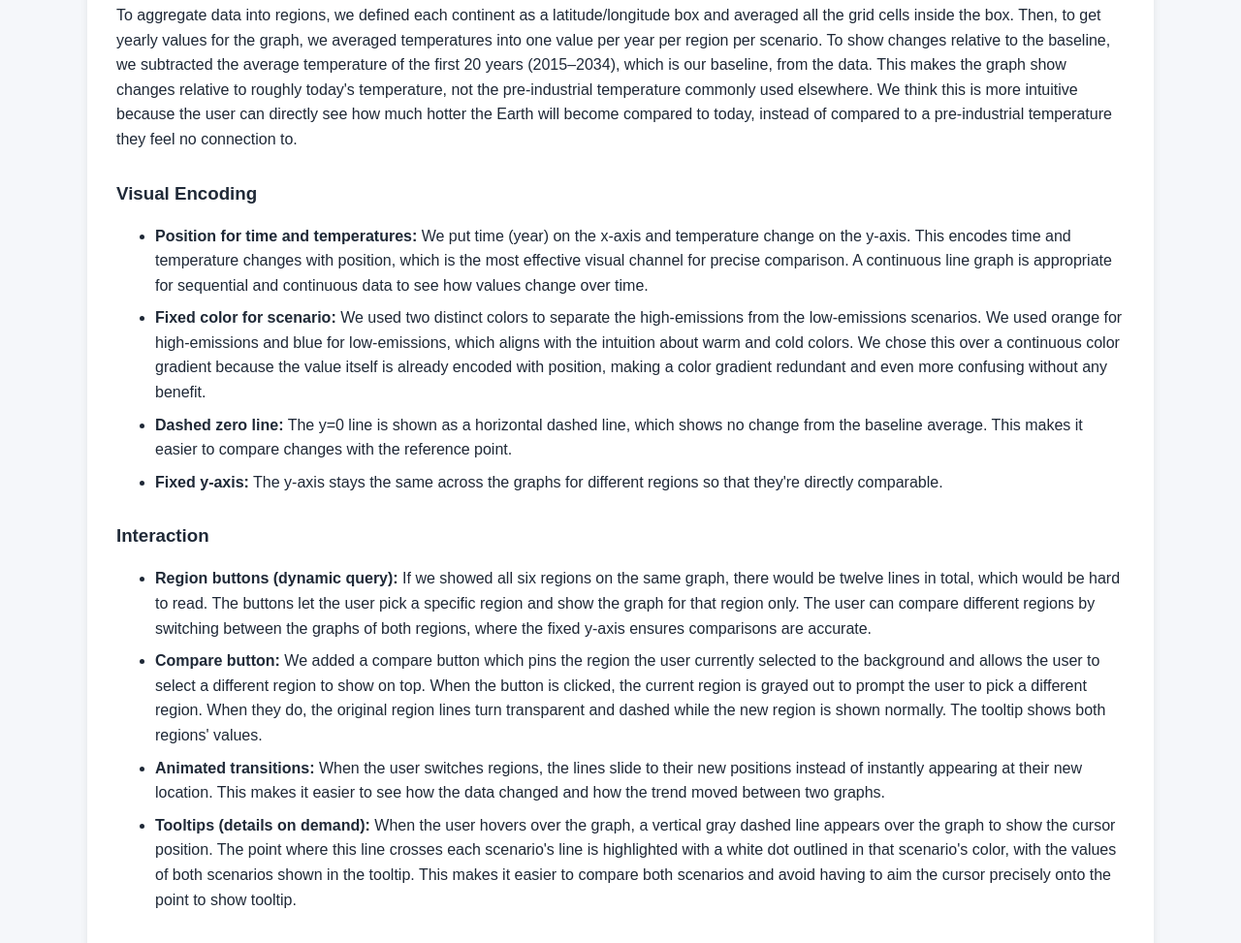
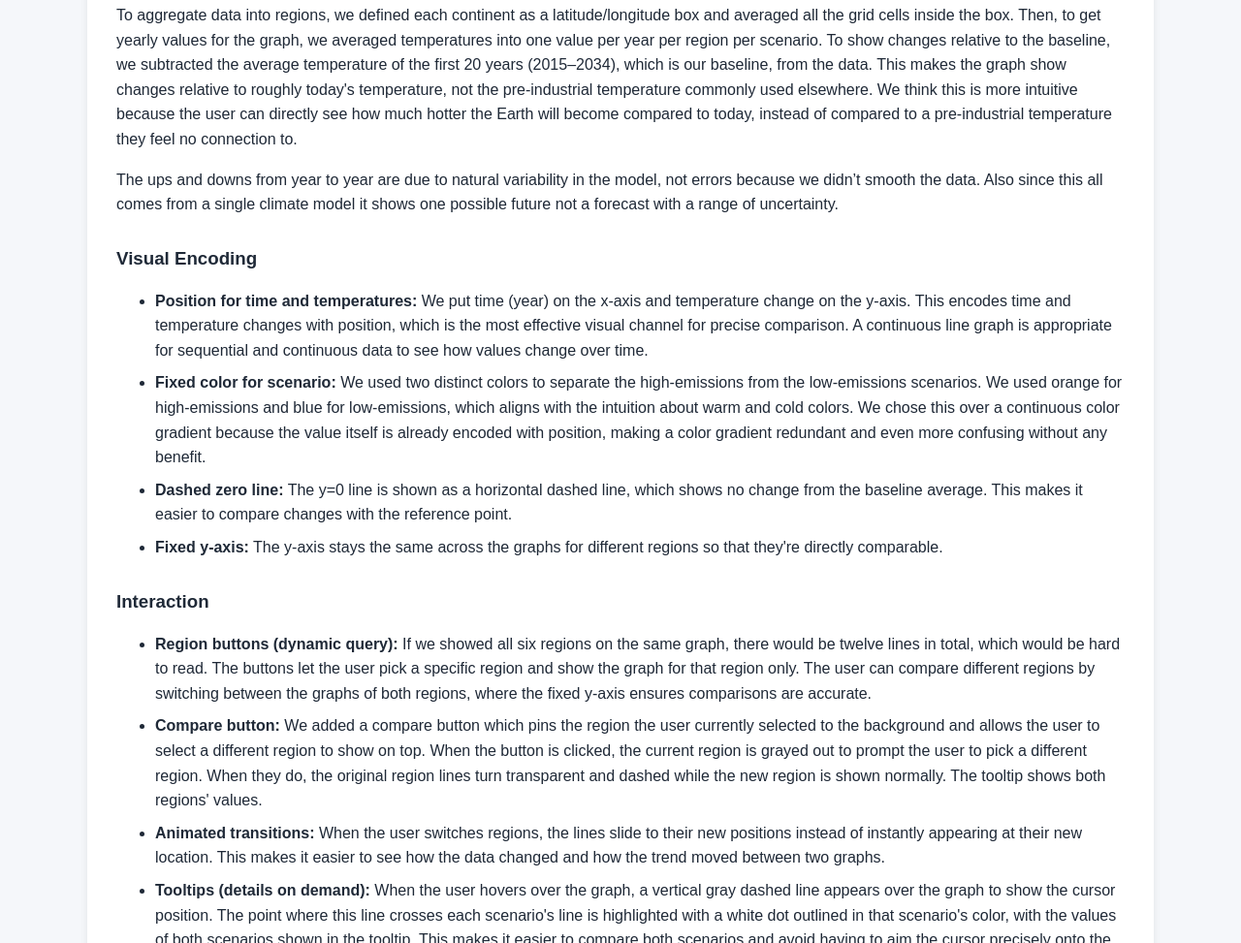
Before and after one commit to AlanTran123/DSC106-Project3, a plain HTML site: page index.html in a window 1280 px wide. Shown: the part 1711-2684 px from the top of the page at 97% size. Drawn offline with nearby package versions, Linux system fonts and the light colour scheme.

Commit message:
restore variability and single model note

```diff
--- a/index.html
+++ b/index.html
@@ -145,6 +145,12 @@
                 compared to a pre-industrial temperature they feel no connection to.
             </p>
 
+            <p>
+                The ups and downs from year to year are due to natural variability in the model, not errors because
+                we didn’t smooth the data. Also since this all comes from a single climate model it shows one
+                possible future not a forecast with a range of uncertainty.
+            </p>
+
             <h3>Visual Encoding</h3>
             <ul>
                 <li><strong>Position for time and temperatures:</strong> We put time (year) on the x-axis and
```
